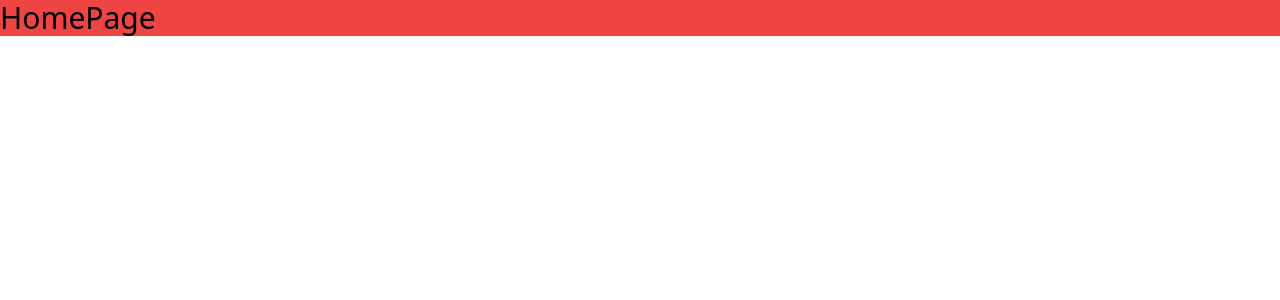
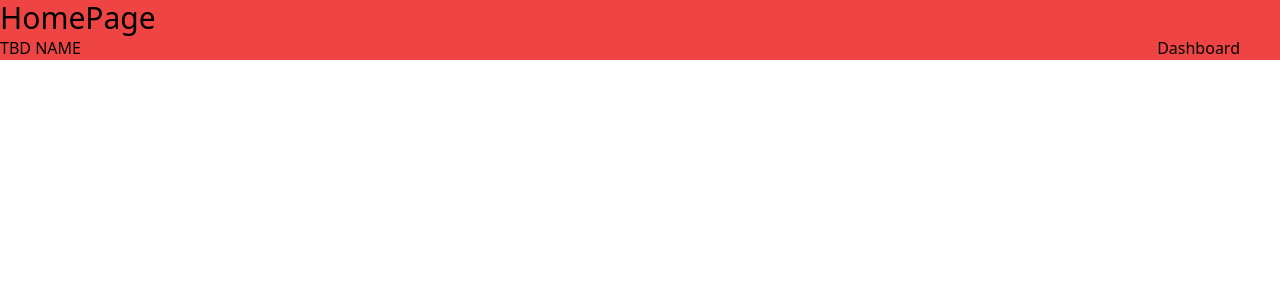
Before and after one commit to alex-jin45/nextjs-ticket-management, a Next.js app: page / in a window 1280 px wide. Shown: the top 300 px of the page. Built offline with nearby package versions, Linux system fonts and the light colour scheme.

Commit message:
adding basic landing page and dashboard page

```diff
--- /dev/null
+++ b/components/LandingPage/LandingPage.js
@@ -0,0 +1,20 @@
+import Link from "next/link";
+
+const LandingPage = ({}) => {
+  return (
+    <>
+      <div className="bg-red-500">
+        <nav>
+          <ul className="flex justify-between">
+            <li>TBD NAME</li>
+            <li className="mr-10">
+              <Link href="/dashboard">Dashboard</Link>
+            </li>
+          </ul>
+        </nav>
+      </div>
+    </>
+  );
+};
+
+export default LandingPage;
--- a/pages/api/hello.js
+++ /dev/null
@@ -1,5 +0,0 @@
-// Next.js API route support: https://nextjs.org/docs/api-routes/introduction
-
-export default function handler(req, res) {
-  res.status(200).json({ name: 'John Doe' })
-}
--- /dev/null
+++ b/pages/dashboard/index.js
@@ -0,0 +1,14 @@
+import Link from "next/link";
+
+const DashboardPage = () => {
+  return (
+    <>
+      <div>
+        <h1>Dashboard</h1>
+        <Link href="/">Home</Link>
+      </div>
+    </>
+  );
+};
+
+export default DashboardPage;
--- a/pages/index.js
+++ b/pages/index.js
@@ -1,8 +1,11 @@
+import LandingPage from "../components/LandingPage/LandingPage";
+
 const HomePage = () => {
   return (
     <>
       <div>
         <h1 className="text-3xl bg-red-500">HomePage</h1>
+        <LandingPage />
       </div>
     </>
   );
```
